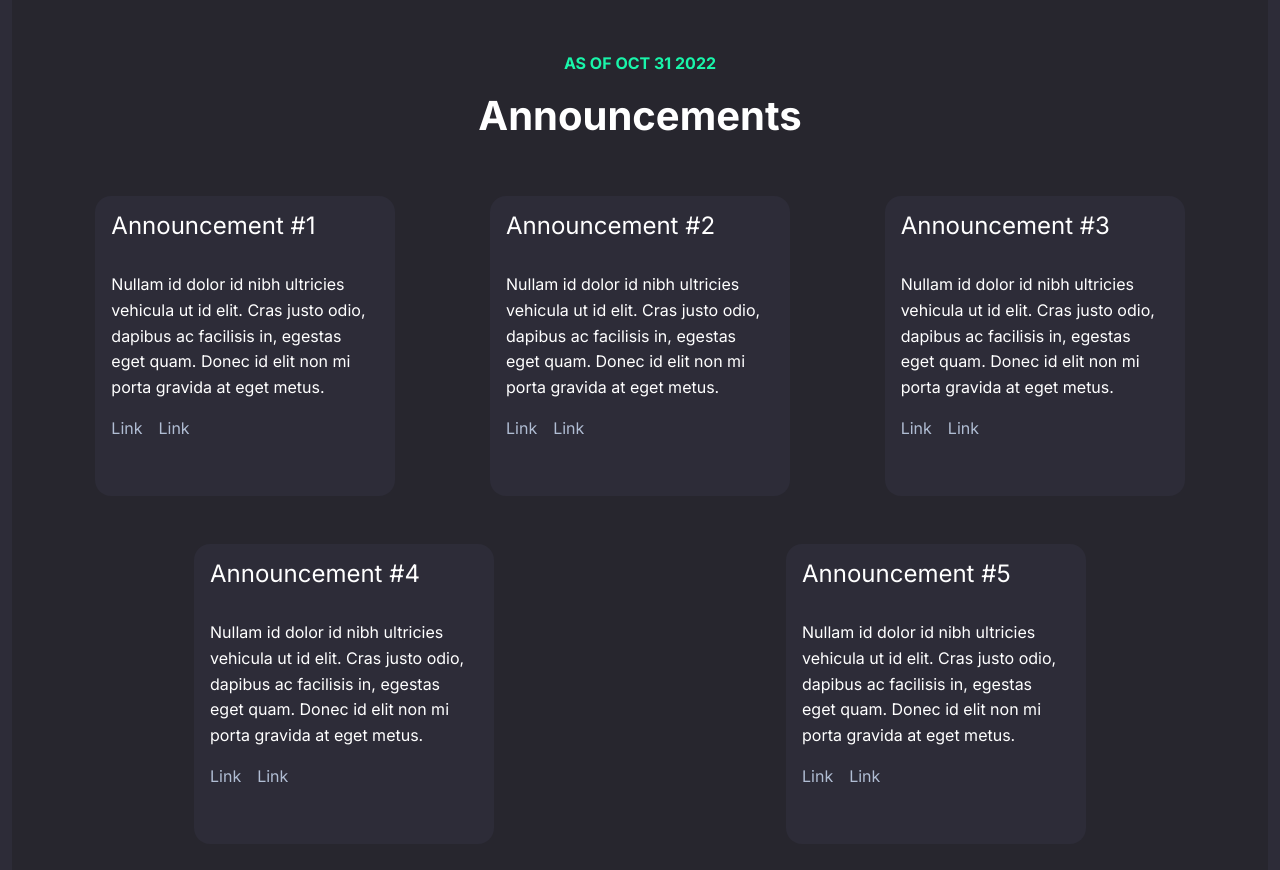
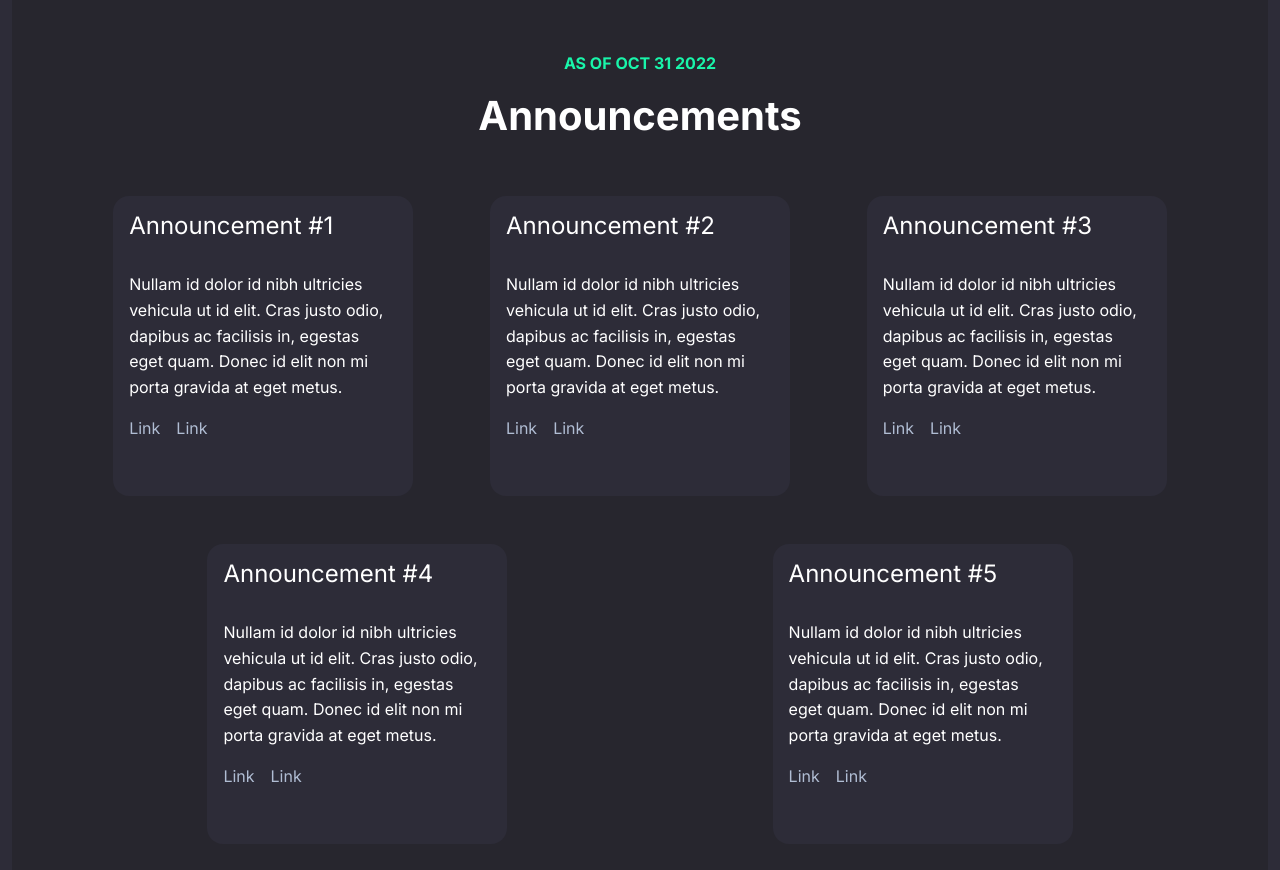
Before and after one commit to Bahay-ni-Kuya-Kim/bnkk, a plain HTML site: page announcements.html in a window 1280 px wide. Shown: the part 890-1760 px from the top of the page. Drawn offline with Linux system fonts and the light colour scheme; no server answers.

Commit message:
Polished announcement page

```diff
--- a/announcements.html
+++ b/announcements.html
@@ -67,7 +67,7 @@
                         <h1 class="fw-bold text-center">Announcements</h1>
                     </div>
                 </div>
-                <div class="row d-lg-flex justify-content-center align-items-center justify-content-lg-center align-items-lg-center px-5">
+                <div class="row d-lg-flex justify-content-center align-items-center justify-content-lg-center align-items-lg-center" style="width: 90%;">
                     <div class="col d-flex d-sm-flex d-md-flex d-lg-flex justify-content-center justify-content-sm-center justify-content-md-center justify-content-lg-center mb-5">
                         <div class="card" style="width: 300px;height: 300px;">
                             <div class="card-body">
```
